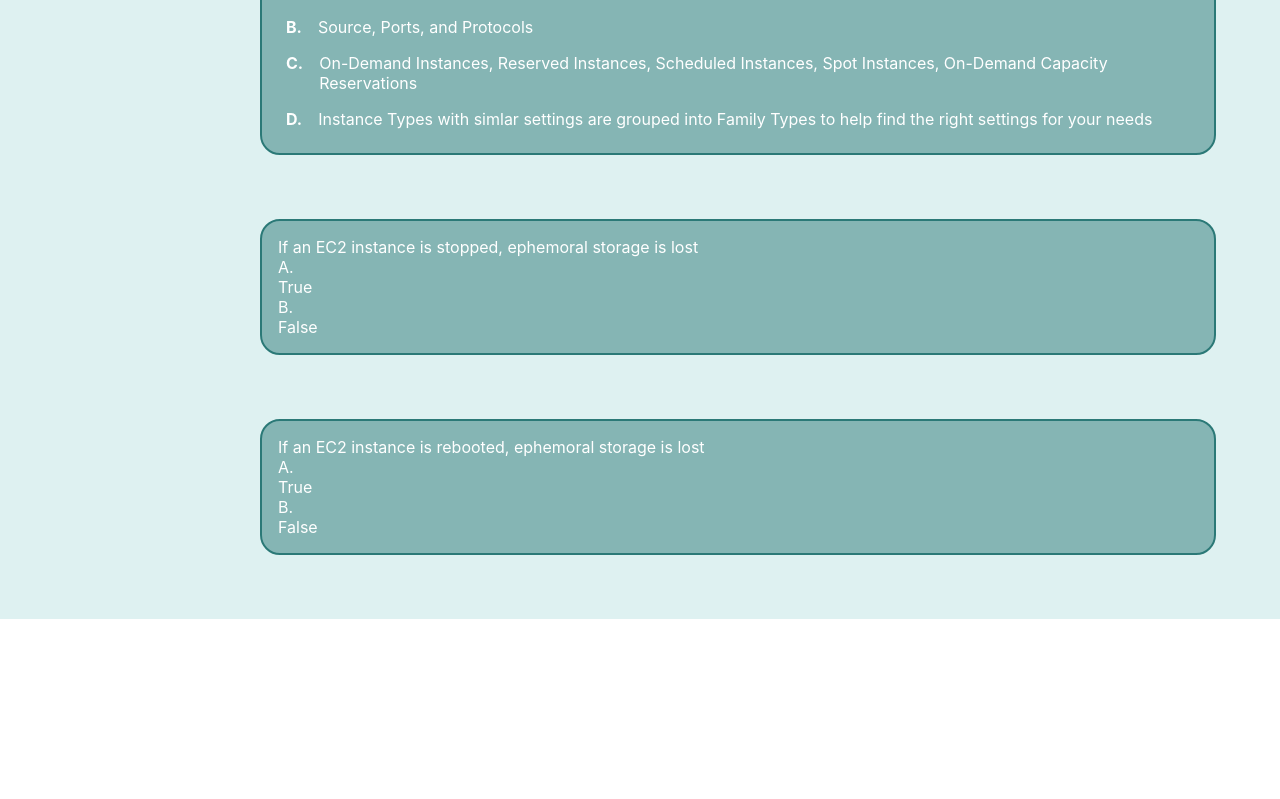
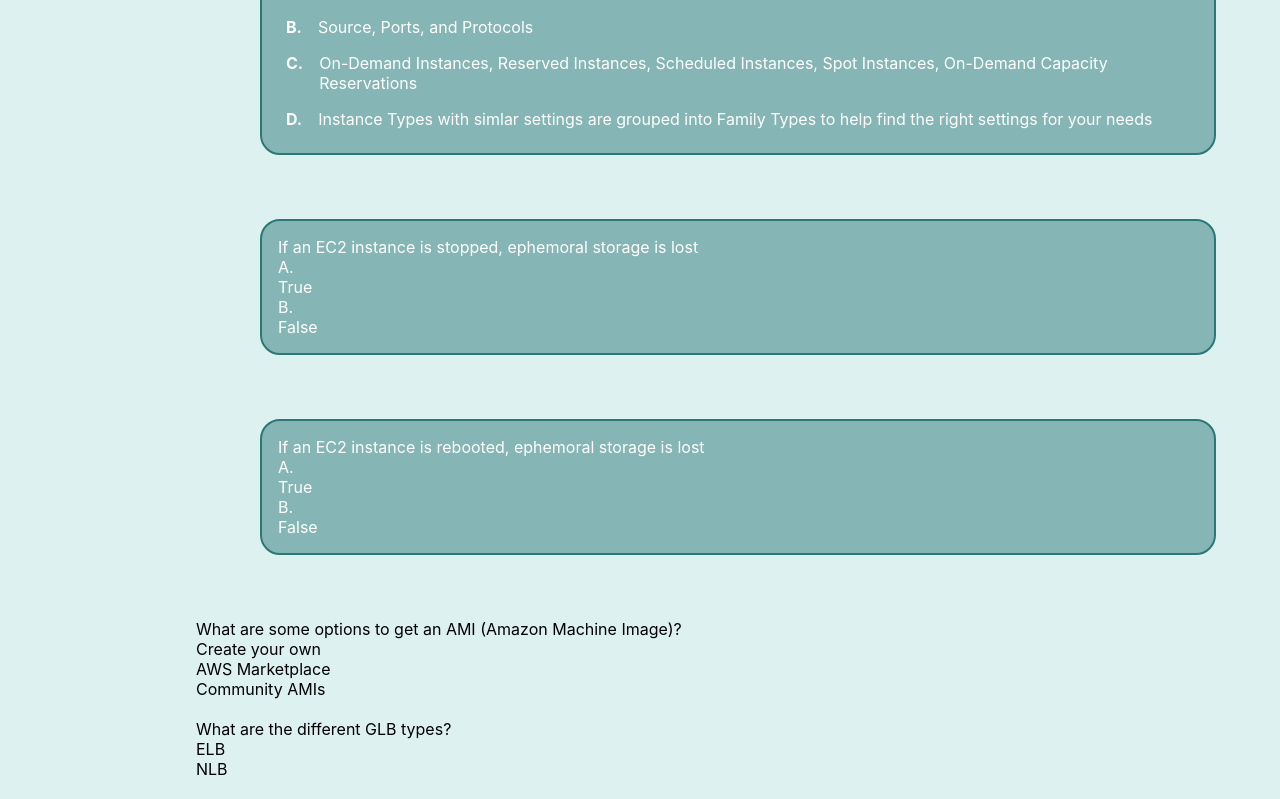
Before and after one commit to michael-mcmasters/Quizlet, a React (Create React App) app: page / in a window 1280 px wide. Shown: the part 1677-2476 px from the top of the page. Before the commit the page ends 2296 px from the top, so only its background shows below. Built offline with nearby package versions, Linux system fonts and the light colour scheme.

Commit message:
Add checkbox question type and render as a simple component

```diff
--- /dev/null
+++ b/src/components/CheckboxQuestion.tsx
@@ -0,0 +1,26 @@
+import React from 'react';
+
+interface Props {
+  question: string;
+  answers: string[];
+}
+
+function CheckboxQuestion(props: Props) {
+  return (
+    <>
+      <div>
+        {props.question}
+      </div>
+      <div>
+        {props.answers.map(q => (
+          <div>
+            {q}
+          </div>
+        ))}
+      </div>
+      <br />
+    </>
+  );
+}
+
+export default CheckboxQuestion;
--- a/src/components/QuestionsList.tsx
+++ b/src/components/QuestionsList.tsx
@@ -7,6 +7,8 @@
 import QuestionsJson from '../types/QuestionsJson';
 import MultiQuestionT from '../types/MultiQuestion';
 import BooleanQuestionT from '../types/BooleanQuestion';
+import CheckboxQuestionT from '../types/CheckboxQuestion';
+import CheckboxQuestion from './CheckboxQuestion';
 
 
 interface Props {
@@ -17,6 +19,7 @@
 
   const [multiQuestions, setMultiQuestions] = useState<MultiQuestionT[]>([]);
   const [booleanQuestions, setBooleanQuestions] = useState<BooleanQuestionT[]>([]);
+  const [checkboxQuestions, setCheckboxQuestions] = useState<CheckboxQuestionT[]>([]);
 
 
   // Pretend to fetch - Use local json file while waiting for backend to be set up
@@ -26,6 +29,7 @@
 
       setMultiQuestions(generateKeysIfEmpty(questionsResponse.questions.multiQuestions));
       setBooleanQuestions(generateKeysIfEmpty(questionsResponse.questions.booleanQuestions));
+      setCheckboxQuestions(generateKeysIfEmpty(questionsResponse.questions.checkboxQuestions));
     })();
   }, [])
 
@@ -52,6 +56,13 @@
           correctAnswer={q.answer}
         />
       ))}
+      {checkboxQuestions.map(q => (
+        <CheckboxQuestion
+          key={q.uuid}
+          question={q.question}
+          answers={q.answers}
+        />
+      ))}
     </div>
   );
 }
--- a/src/resources/aws-questions.json
+++ b/src/resources/aws-questions.json
@@ -57,6 +57,27 @@
         "question": "If an EC2 instance is rebooted, ephemoral storage is lost",
         "answer": "False"
       }
+    ],
+    "checkboxQuestions": [
+      {
+        "uuid": "",
+        "tags": ["EC2"],
+        "question": "What are some options to get an AMI (Amazon Machine Image)?",
+        "answers": [
+          "Create your own",
+          "AWS Marketplace",
+          "Community AMIs"
+        ]
+      },
+      {
+        "uuid": "",
+        "tags": ["EC2"],
+        "question": "What are the different GLB types?",
+        "answers": [
+          "ELB",
+          "NLB"
+        ]
+      }
     ]
   }
 }
--- /dev/null
+++ b/src/types/CheckboxQuestion.ts
@@ -0,0 +1,6 @@
+export default interface CheckboxQuestion {
+  uuid: string;
+  tags: string[];
+  question: string;
+  answers: string[];
+}
--- a/src/types/Questions.ts
+++ b/src/types/Questions.ts
@@ -1,7 +1,9 @@
 import BooleanQuestion from "./BooleanQuestion";
 import MultiQuestion from "./MultiQuestion";
+import CheckboxQuestions from "./CheckboxQuestion";
 
 export default interface Questions {
   multiQuestions: MultiQuestion[];
   booleanQuestions: BooleanQuestion[];
+  checkboxQuestions: CheckboxQuestions[];
 }
```
Also changed, not shown: 1 other file (tests, documents, lock files or other folders).
